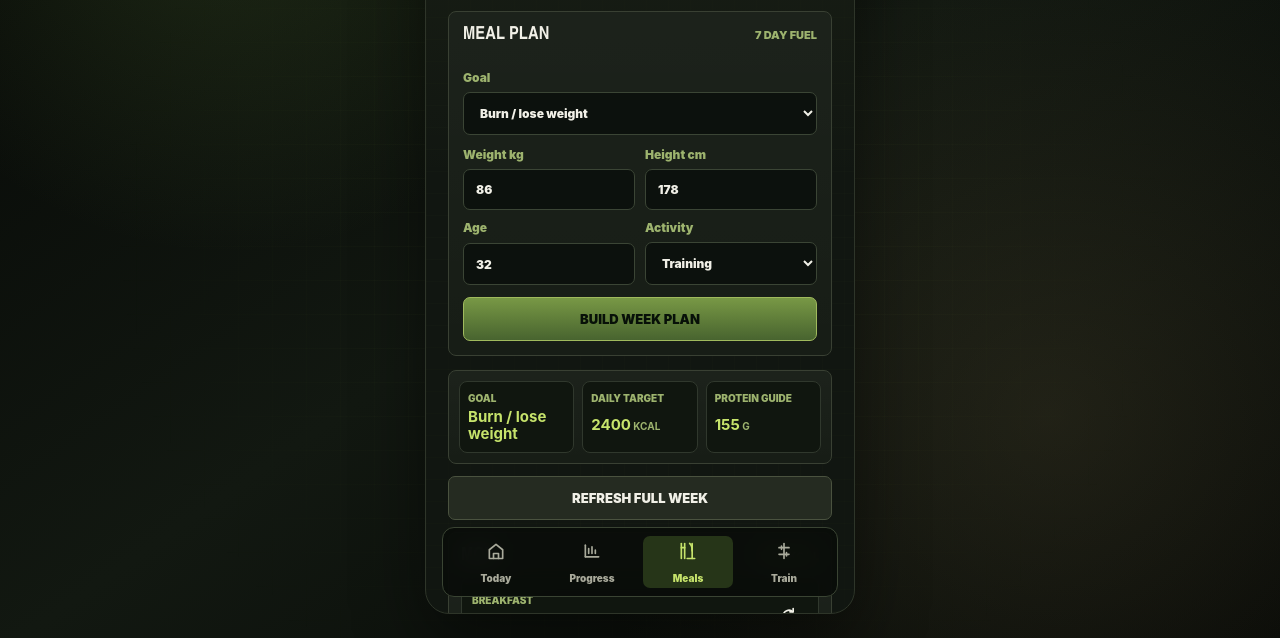
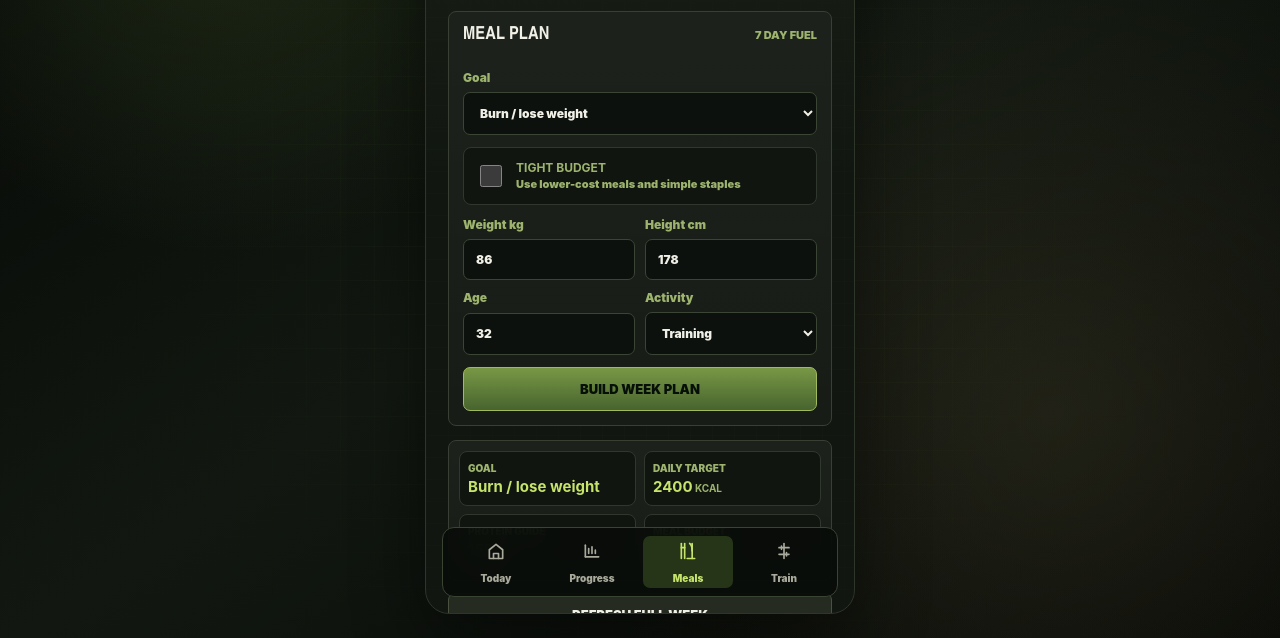
Before and after one commit to minnelllevi-nzl/forge-training-app, a plain HTML site: page index.html in a window 1280 px wide. Both pictures are taken after a click on the button "Meals". Shown: the part 162-800 px from the top of the page. Drawn offline with Linux system fonts and the light colour scheme.

Commit message:
Add tight budget meal mode

```diff
--- a/app.js
+++ b/app.js
@@ -120,32 +120,44 @@ const mealTargets = {
 };
 const mealPools = {
   breakfast: [
-    { name: "Eggs, kumara hash, spinach", calories: 520, protein: 34, tags: ["lose", "maintain", "build"] },
-    { name: "Greek yoghurt, oats, berries", calories: 430, protein: 32, tags: ["lose", "maintain"] },
-    { name: "Protein oats with banana", calories: 610, protein: 38, tags: ["maintain", "build"] },
-    { name: "Turkey omelette wrap", calories: 560, protein: 42, tags: ["lose", "maintain", "build"] },
-    { name: "Cottage cheese toast and fruit", calories: 450, protein: 33, tags: ["lose", "maintain"] },
+    { name: "Eggs, kumara hash, spinach", calories: 520, protein: 34, tags: ["lose", "maintain", "build"], cost: "standard" },
+    { name: "Greek yoghurt, oats, berries", calories: 430, protein: 32, tags: ["lose", "maintain"], cost: "standard" },
+    { name: "Protein oats with banana", calories: 610, protein: 38, tags: ["maintain", "build"], cost: "standard" },
+    { name: "Turkey omelette wrap", calories: 560, protein: 42, tags: ["lose", "maintain", "build"], cost: "standard" },
+    { name: "Cottage cheese toast and fruit", calories: 450, protein: 33, tags: ["lose", "maintain"], cost: "standard" },
+    { name: "Porridge, milk, peanut butter", calories: 470, protein: 24, tags: ["lose", "maintain", "build"], cost: "budget" },
+    { name: "Scrambled eggs on toast", calories: 430, protein: 26, tags: ["lose", "maintain"], cost: "budget" },
+    { name: "Banana oats and yoghurt", calories: 540, protein: 28, tags: ["maintain", "build"], cost: "budget" },
   ],
   lunch: [
-    { name: "Chicken rice bowl with greens", calories: 720, protein: 52, tags: ["maintain", "build"] },
-    { name: "Tuna potato salad", calories: 560, protein: 43, tags: ["lose", "maintain"] },
-    { name: "Lean beef burrito bowl", calories: 760, protein: 55, tags: ["maintain", "build"] },
-    { name: "Turkey salad wrap and apple", calories: 510, protein: 38, tags: ["lose", "maintain"] },
-    { name: "Salmon quinoa field bowl", calories: 680, protein: 45, tags: ["lose", "maintain", "build"] },
+    { name: "Chicken rice bowl with greens", calories: 720, protein: 52, tags: ["maintain", "build"], cost: "standard" },
+    { name: "Tuna potato salad", calories: 560, protein: 43, tags: ["lose", "maintain"], cost: "standard" },
+    { name: "Lean beef burrito bowl", calories: 760, protein: 55, tags: ["maintain", "build"], cost: "standard" },
+    { name: "Turkey salad wrap and apple", calories: 510, protein: 38, tags: ["lose", "maintain"], cost: "standard" },
+    { name: "Salmon quinoa field bowl", calories: 680, protein: 45, tags: ["lose", "maintain", "build"], cost: "standard" },
+    { name: "Tuna, rice, frozen veg", calories: 610, protein: 42, tags: ["lose", "maintain", "build"], cost: "budget" },
+    { name: "Egg fried rice with peas", calories: 590, protein: 28, tags: ["maintain", "build"], cost: "budget" },
+    { name: "Lentil and chicken soup", calories: 500, protein: 34, tags: ["lose", "maintain"], cost: "budget" },
   ],
   dinner: [
-    { name: "Steak, potatoes, mixed veg", calories: 780, protein: 58, tags: ["maintain", "build"] },
-    { name: "Chicken stir fry with rice", calories: 660, protein: 50, tags: ["lose", "maintain"] },
-    { name: "Turkey chilli and beans", calories: 620, protein: 48, tags: ["lose", "maintain", "build"] },
-    { name: "Fish tacos with slaw", calories: 590, protein: 41, tags: ["lose", "maintain"] },
-    { name: "Lamb, couscous, greens", calories: 820, protein: 52, tags: ["maintain", "build"] },
+    { name: "Steak, potatoes, mixed veg", calories: 780, protein: 58, tags: ["maintain", "build"], cost: "standard" },
+    { name: "Chicken stir fry with rice", calories: 660, protein: 50, tags: ["lose", "maintain"], cost: "standard" },
+    { name: "Turkey chilli and beans", calories: 620, protein: 48, tags: ["lose", "maintain", "build"], cost: "standard" },
+    { name: "Fish tacos with slaw", calories: 590, protein: 41, tags: ["lose", "maintain"], cost: "standard" },
+    { name: "Lamb, couscous, greens", calories: 820, protein: 52, tags: ["maintain", "build"], cost: "standard" },
+    { name: "Chicken drumsticks, rice, veg", calories: 680, protein: 46, tags: ["lose", "maintain", "build"], cost: "budget" },
+    { name: "Mince chilli, beans, rice", calories: 720, protein: 45, tags: ["maintain", "build"], cost: "budget" },
+    { name: "Tuna pasta with peas", calories: 610, protein: 38, tags: ["lose", "maintain"], cost: "budget" },
   ],
   snack: [
-    { name: "Protein shake and banana", calories: 310, protein: 30, tags: ["maintain", "build"] },
-    { name: "Boiled eggs and carrots", calories: 220, protein: 16, tags: ["lose", "maintain"] },
-    { name: "Beef jerky, nuts, orange", calories: 330, protein: 28, tags: ["maintain", "build"] },
-    { name: "Cottage cheese and berries", calories: 240, protein: 26, tags: ["lose", "maintain"] },
-    { name: "Hummus, crackers, cucumber", calories: 280, protein: 13, tags: ["lose", "maintain"] },
+    { name: "Protein shake and banana", calories: 310, protein: 30, tags: ["maintain", "build"], cost: "standard" },
+    { name: "Boiled eggs and carrots", calories: 220, protein: 16, tags: ["lose", "maintain"], cost: "standard" },
+    { name: "Beef jerky, nuts, orange", calories: 330, protein: 28, tags: ["maintain", "build"], cost: "standard" },
+    { name: "Cottage cheese and berries", calories: 240, protein: 26, tags: ["lose", "maintain"], cost: "standard" },
+    { name: "Hummus, crackers, cucumber", calories: 280, protein: 13, tags: ["lose", "maintain"], cost: "standard" },
+    { name: "Peanut butter toast", calories: 260, protein: 11, tags: ["lose", "maintain"], cost: "budget" },
+    { name: "Boiled eggs and banana", calories: 300, protein: 17, tags: ["maintain", "build"], cost: "budget" },
+    { name: "Yoghurt and rolled oats", calories: 280, protein: 18, tags: ["lose", "maintain", "build"], cost: "budget" },
   ],
 };
 
@@ -199,6 +211,7 @@ const mathsQuestion = document.querySelector("#mathsQuestion");
 const mathsChoices = document.querySelector("#mathsChoices");
 const mealPlanForm = document.querySelector("#mealPlanForm");
 const mealGoal = document.querySelector("#mealGoal");
+const mealBudget = document.querySelector("#mealBudget");
 const mealWeight = document.querySelector("#mealWeight");
 const mealHeight = document.querySelector("#mealHeight");
 const mealAge = document.querySelector("#mealAge");
@@ -333,6 +346,7 @@ function loadModules() {
 function loadMealProfile() {
   const fallback = {
     goal: "lose",
+    budget: false,
     weight: 86,
     height: 178,
     age: 32,
@@ -567,6 +581,7 @@ function handleNav(destination) {
 
 function renderMealInputs() {
   mealGoal.value = state.mealProfile.goal;
+  mealBudget.checked = Boolean(state.mealProfile.budget);
   mealWeight.value = state.mealProfile.weight;
   mealHeight.value = state.mealProfile.height;
   mealAge.value = state.mealProfile.age;
@@ -577,6 +592,7 @@ function buildMealPlanFromForm(event) {
   event.preventDefault();
   state.mealProfile = {
     goal: mealGoal.value,
+    budget: mealBudget.checked,
     weight: Number(mealWeight.value),
     height: Number(mealHeight.value),
     age: Number(mealAge.value),
@@ -600,17 +616,18 @@ function buildWeekPlan(profile) {
   return dayNames.map((day, dayIndex) => {
     const meals = {};
     mealSlots.forEach((slot, slotIndex) => {
-      meals[slot] = pickMeal(slot, profile.goal, targetCalories * mealTargets[slot], dayIndex + slotIndex);
+      meals[slot] = pickMeal(slot, profile.goal, profile.budget, targetCalories * mealTargets[slot], dayIndex + slotIndex);
     });
     return { day, meals };
   });
 }
 
-function pickMeal(slot, goal, targetCalories, offset = 0) {
+function pickMeal(slot, goal, budget, targetCalories, offset = 0) {
   const ranked = mealPools[slot]
-    .filter((meal) => meal.tags.includes(goal))
+    .filter((meal) => meal.tags.includes(goal) && (!budget || meal.cost === "budget"))
     .sort((a, b) => Math.abs(a.calories - targetCalories) - Math.abs(b.calories - targetCalories));
-  const options = ranked.length ? ranked : mealPools[slot];
+  const goalMatches = mealPools[slot].filter((meal) => meal.tags.includes(goal));
+  const options = ranked.length ? ranked : goalMatches.length ? goalMatches : mealPools[slot];
   return options[offset % options.length];
 }
 
@@ -626,8 +643,14 @@ function refreshFullMealPlan() {
 function refreshMeal(dayIndex, slot) {
   const current = state.mealPlan[dayIndex].meals[slot];
   const targetCalories = state.mealProfile.targetCalories * mealTargets[slot];
-  const options = mealPools[slot].filter((meal) => meal.tags.includes(state.mealProfile.goal) && meal.name !== current.name);
-  const pool = options.length ? options : mealPools[slot].filter((meal) => meal.name !== current.name);
+  const options = mealPools[slot].filter(
+    (meal) =>
+      meal.tags.includes(state.mealProfile.goal) &&
+      (!state.mealProfile.budget || meal.cost === "budget") &&
+      meal.name !== current.name,
+  );
+  const fallback = mealPools[slot].filter((meal) => meal.tags.includes(state.mealProfile.goal) && meal.name !== current.name);
+  const pool = options.length ? options : fallback.length ? fallback : mealPools[slot].filter((meal) => meal.name !== current.name);
   state.mealPlan[dayIndex].meals[slot] = pickClosestRandom(pool, targetCalories);
   renderMealPlan();
   showToast(`${capitalize(slot)} refreshed`);
@@ -644,6 +667,7 @@ function renderMealPlan() {
   profile.targetCalories = targetCalories;
   const goalLabel =
     profile.goal === "lose" ? "Burn / lose weight" : profile.goal === "build" ? "Build strength" : "Maintain and perform";
+  const budgetLabel = profile.budget ? "Tight budget" : "Standard";
   nutritionSummary.innerHTML = `
     <article>
       <span>Goal</span>
@@ -656,6 +680,10 @@ function renderMealPlan() {
     <article>
       <span>Protein guide</span>
       <strong>${Math.round(profile.weight * 1.8)}<small> g</small></strong>
+    </article>
+    <article>
+      <span>Meal budget</span>
+      <strong>${escapeHtml(budgetLabel)}</strong>
     </article>
   `;
 
@@ -687,7 +715,7 @@ function renderMealCard(meal, slot, dayIndex) {
       <div>
         <span>${escapeHtml(capitalize(slot))}</span>
         <strong>${escapeHtml(meal.name)}</strong>
-        <small>${meal.calories} kcal · ${meal.protein}g protein</small>
+        <small>${meal.calories} kcal · ${meal.protein}g protein · ${meal.cost === "budget" ? "budget" : "standard"}</small>
       </div>
       <button class="icon-button plain refresh-meal" data-refresh-meal type="button" data-day="${dayIndex}" data-slot="${slot}" aria-label="Refresh ${slot}">
         <svg viewBox="0 0 24 24" aria-hidden="true">
--- a/index.html
+++ b/index.html
@@ -6,7 +6,7 @@
     <meta name="theme-color" content="#070908" />
     <title>Forge Training</title>
     <link rel="manifest" href="./manifest.webmanifest" />
-    <link rel="stylesheet" href="./styles.css?v=meal-planner" />
+    <link rel="stylesheet" href="./styles.css?v=budget-meals" />
   </head>
   <body>
     <svg class="icon-sprite" aria-hidden="true">
@@ -191,6 +191,13 @@
                 <option value="maintain">Maintain and perform</option>
                 <option value="build">Build strength</option>
               </select>
+            </label>
+            <label class="budget-toggle">
+              <input id="mealBudget" type="checkbox" />
+              <span>
+                <strong>Tight budget</strong>
+                <small>Use lower-cost meals and simple staples</small>
+              </span>
             </label>
             <div class="input-grid">
               <label>
@@ -572,6 +579,6 @@
 
     <div class="toast" id="toast" role="status" aria-live="polite"></div>
 
-    <script src="./app.js?v=meal-planner"></script>
+    <script src="./app.js?v=budget-meals"></script>
   </body>
 </html>
--- a/service-worker.js
+++ b/service-worker.js
@@ -1,4 +1,4 @@
-const CACHE_NAME = "forge-training-v13";
+const CACHE_NAME = "forge-training-v14";
 const ASSETS = [
   "./",
   "./index.html",
--- a/styles.css
+++ b/styles.css
@@ -950,6 +950,42 @@ textarea {
   padding: 14px;
 }
 
+.budget-toggle {
+  display: flex;
+  align-items: center;
+  gap: 11px;
+  padding: 12px;
+  border: 1px solid #30382d;
+  border-radius: 8px;
+  background: #10160f;
+  cursor: pointer;
+}
+
+.budget-toggle input {
+  width: 22px;
+  height: 22px;
+  accent-color: var(--lime);
+  flex: 0 0 auto;
+}
+
+.budget-toggle span {
+  display: grid;
+  gap: 3px;
+}
+
+.budget-toggle strong {
+  color: var(--text);
+  font-size: 12px;
+  text-transform: uppercase;
+}
+
+.budget-toggle small {
+  color: var(--green-2);
+  font-size: 11px;
+  line-height: 1.25;
+  text-transform: none;
+}
+
 .input-grid {
   display: grid;
   grid-template-columns: repeat(2, minmax(0, 1fr));
@@ -958,7 +994,7 @@ textarea {
 
 .nutrition-summary {
   display: grid;
-  grid-template-columns: repeat(3, minmax(0, 1fr));
+  grid-template-columns: repeat(2, minmax(0, 1fr));
   gap: 8px;
   margin-top: 14px;
   padding: 10px;
```
